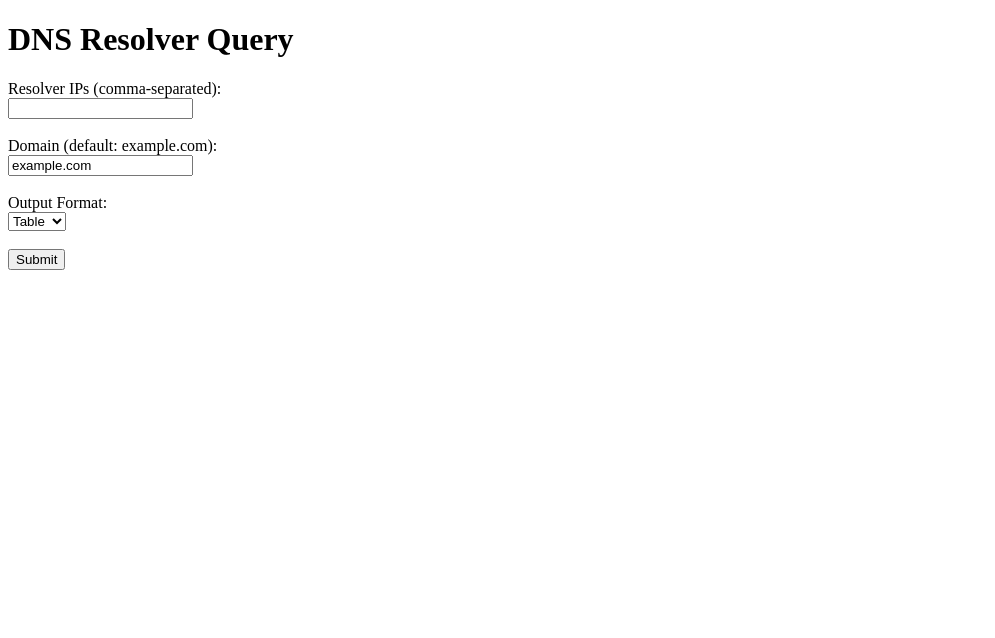
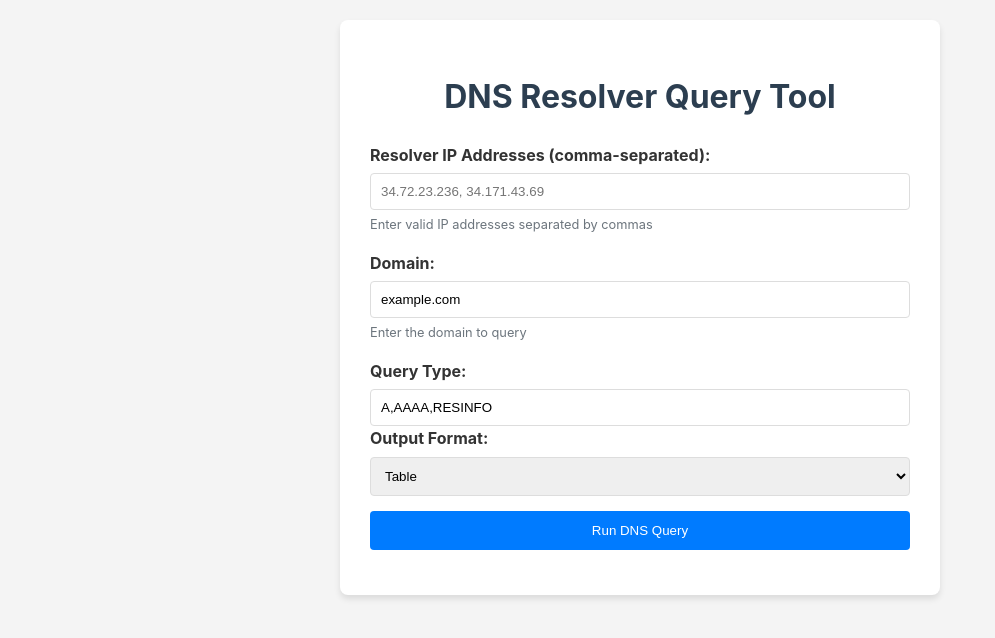
Before and after one commit to RavenWorks247/rfc9606-sketch-warningnotreal, a Flask app: page / in a window 1280 px wide. Shown: the top 638 px of the page, without its empty margins (0-995 px from the left). Run offline with Flask 3, Linux system fonts and the light colour scheme.

Commit message:
It's Working

```diff
--- a/DNS-PY/dns_query_tool/app.py
+++ b/DNS-PY/dns_query_tool/app.py
@@ -1,10 +1,9 @@
 from flask import Flask, request, jsonify, render_template
 import ipaddress
 import logging
-from query_dns import query_resolver_info
-from parse_resolver import parse_dns_response
-from compare_resolvers import compare_resolver_features
-from utils.helper_functions import format_json_output
+from query_dns import query_resolver_info, parse_resinfo_record
+from typing import Union, Dict, List
+from tabulate import tabulate
 
 app = Flask(__name__)
 
@@ -15,12 +14,6 @@ logger = logging.getLogger(__name__)
 def validate_ip(ip_str: str) -> bool:
     """
     Validate if the provided string is a valid IP address.
-
-    Args:
-        ip_str (str): IP address to validate
-
-    Returns:
-        bool: True if valid IP, False otherwise
     """
     try:
         ipaddress.ip_address(ip_str)
@@ -36,52 +29,99 @@ def home():
     return render_template('index.html')
 
 @app.route('/query', methods=['POST'])
-def query():
+def query() -> Union[Dict, str]:
+    """
+    Process DNS query requests from the web form.
+    """
     try:
-        # Extract and parse resolvers
         resolvers_input = request.form.get('resolvers', '')
-        resolvers = [ip.strip() for ip in resolvers_input.split(',') if ip.strip()]
         domain = request.form.get('domain', 'example.com')
+        query_types = [qt.strip().upper() for qt in request.form.get('query_types', 'A,AAAA,RESINFO').split(',')]
         output_format = request.form.get('output', 'table')
 
-        # Log parsed resolvers
-        logger.info(f"Parsed resolvers: {resolvers}")
-
-        # Validate resolver IPs
-        valid_resolvers = [ip for ip in resolvers if validate_ip(ip)]
-        logger.info(f"Valid resolvers: {valid_resolvers}")
-
-        if not valid_resolvers:
+        resolvers = [ip.strip() for ip in resolvers_input.split(',') if validate_ip(ip.strip())]
+        if not resolvers:
             return jsonify({"error": "No valid resolver IP addresses provided."}), 400
 
-        # Query each resolver
-        resolver_data = {}
-        for resolver_ip in valid_resolvers:
-            logger.info(f"Querying resolver: {resolver_ip}")
-            try:
-                response = query_resolver_info(resolver_ip, domain=domain)
-                if response:
-                    parsed_data = parse_dns_response(response)
-                    resolver_data[resolver_ip] = parsed_data
-                else:
-                    logger.warning(f"No data retrieved for resolver {resolver_ip}")
-            except Exception as e:
-                logger.error(f"Error querying resolver {resolver_ip}: {e}")
+        query_results = {}
 
-        # Format results
-        if resolver_data:
-            if output_format == 'json':
-                return jsonify(resolver_data)
-            else:
-                comparison = compare_resolver_features(resolver_data)
-                return render_template('result.html', comparison=comparison)
+        for resolver_ip in resolvers:
+            query_results[resolver_ip] = {}
+            for query_type in query_types:
+                logger.info(f"Querying {domain} ({query_type}) via {resolver_ip}")
+                response = query_resolver_info(resolver_ip, domain, query_type)
+
+                # Process different query types
+                if query_type == 'RESINFO' and response:
+                    # Parse first RESINFO record
+                    parsed_resinfo = parse_resinfo_record(response[0]) if response else {}
+
+                    # Map parsed RESINFO to more readable format
+                    resinfo_result = {
+                        'QNAME Minimization': parsed_resinfo.get('qnamemin', 'Not Supported'),
+                        'Extended Errors': parsed_resinfo.get('exterr', 'No extended errors'),
+                        'Info URL': parsed_resinfo.get('infourl', 'No info URL')
+                    }
+                    response = resinfo_result
+                elif response:
+                    # For other record types, format as a comma-separated string
+                    response = ', '.join(map(str, response))
+
+                query_results[resolver_ip][query_type] = response or "No data"
+
+        if output_format == 'json':
+            return jsonify(query_results)
         else:
-            return jsonify({"warning": "No resolver data available for comparison."}), 200
+            # Comprehensive table generation
+            table_data = []
+
+            # Prepare headers
+            headers = ['Feature/Record Type'] + list(query_results.keys())
+
+            # First, add RESINFO features
+            default_features = [
+                'QNAME Minimization',
+                'Extended Errors',
+                'Info URL'
+            ]
+
+            # Iterate through default features
+            for feature in default_features:
+                row = [feature]
+                for resolver_ip in query_results.keys():
+                    # Extract feature value
+                    value = "N/A"
+                    for query_type, results in query_results[resolver_ip].items():
+                        if isinstance(results, dict) and feature in results:
+                            value = str(results[feature])
+                            break
+                    row.append(value)
+                table_data.append(row)
+
+            # Add other query types
+            other_query_types = [qt for qt in query_types if qt != 'RESINFO']
+            for query_type in other_query_types:
+                row = [query_type]
+                for resolver_ip in query_results.keys():
+                    # Get the record values
+                    value = query_results[resolver_ip].get(query_type, 'No data')
+                    row.append(str(value))
+                table_data.append(row)
+
+            # Generate table with improved formatting
+            table_output = tabulate(
+                table_data,
+                headers=headers,
+                tablefmt='html',  # Use HTML format for rendering in template
+                numalign='left',
+                stralign='left'
+            )
+
+            return render_template('result.html', comparison=table_output)
 
     except Exception as e:
-        logger.error(f"Error processing query: {e}")
+        logger.error(f"Error processing query: {e}", exc_info=True)
         return jsonify({"error": "An internal error occurred."}), 500
-
 
 if __name__ == '__main__':
     app.run(debug=True)
--- a/DNS-PY/dns_query_tool/templates/index.html
+++ b/DNS-PY/dns_query_tool/templates/index.html
@@ -1,24 +1,108 @@
 <!DOCTYPE html>
-<html>
+<html lang="en">
 <head>
-    <title>DNS Resolver Query</title>
+    <meta charset="UTF-8">
+    <meta name="viewport" content="width=device-width, initial-scale=1.0">
+    <title>DNS Resolver Query Tool</title>
+    <style>
+        body {
+            font-family: -apple-system, BlinkMacSystemFont, "Segoe UI", Roboto, Helvetica, Arial, sans-serif;
+            line-height: 1.6;
+            color: #333;
+            max-width: 600px;
+            margin: 0 auto;
+            padding: 20px;
+            background-color: #f4f4f4;
+        }
+        .container {
+            background-color: white;
+            border-radius: 8px;
+            box-shadow: 0 4px 6px rgba(0, 0, 0, 0.1);
+            padding: 30px;
+        }
+        h1 {
+            color: #2c3e50;
+            text-align: center;
+            margin-bottom: 20px;
+        }
+        .form-group {
+            margin-bottom: 15px;
+        }
+        label {
+            display: block;
+            margin-bottom: 5px;
+            font-weight: bold;
+        }
+        input, select {
+            width: 100%;
+            padding: 10px;
+            border: 1px solid #ddd;
+            border-radius: 4px;
+            box-sizing: border-box;
+        }
+        .submit-btn {
+            display: block;
+            width: 100%;
+            padding: 12px;
+            background-color: #007bff;
+            color: white;
+            border: none;
+            border-radius: 4px;
+            cursor: pointer;
+            transition: background-color 0.3s ease;
+        }
+        .submit-btn:hover {
+            background-color: #0056b3;
+        }
+        .hint {
+            color: #6c757d;
+            font-size: 0.8em;
+            margin-top: 5px;
+        }
+    </style>
 </head>
 <body>
-    <h1>DNS Resolver Query</h1>
-    <form action="/query" method="POST">
-        <label for="resolvers">Resolver IPs (comma-separated):</label><br>
-        <input type="text" id="resolvers" name="resolvers" required><br><br>
+    <div class="container">
+        <h1>DNS Resolver Query Tool</h1>
+        <form action="/query" method="post">
+            <div class="form-group">
+                <label for="resolvers">Resolver IP Addresses (comma-separated):</label>
+                <input type="text" id="resolvers" name="resolvers" required
+                       placeholder="34.72.23.236, 34.171.43.69"
+                       pattern="^(\s*\d{1,3}\.\d{1,3}\.\d{1,3}\.\d{1,3}\s*,)*\s*\d{1,3}\.\d{1,3}\.\d{1,3}\.\d{1,3}\s*$">
+                <div class="hint">Enter valid IP addresses separated by commas</div>
+            </div>
 
-        <label for="domain">Domain (default: example.com):</label><br>
-        <input type="text" id="domain" name="domain" value="example.com"><br><br>
+            <div class="form-group">
+                <label for="domain">Domain:</label>
+                <input type="text" id="domain" name="domain" required value="example.com">
+                <div class="hint">Enter the domain to query</div>
+            </div>
 
-        <label for="output">Output Format:</label><br>
-        <select id="output" name="output">
-            <option value="table">Table</option>
-            <option value="json">JSON</option>
-        </select><br><br>
+            <div class="form-group">
+                <label for="query_types">Query Type:</label>
+        <input id="query_types" name="query_types"
+               value="A,AAAA,RESINFO"
+               list="query_types_list"
+               placeholder="Type query types (comma-separated)">
+        <datalist id="query_types_list">
+            <option value="RESINFO">
+            <option value="A">
+            <option value="AAAA">
+            <option value="CNAME">
+            <option value="MX">
+        </datalist>
 
-        <button type="submit">Submit</button>
-    </form>
+            <div class="form-group">
+                <label for="output">Output Format:</label>
+                <select id="output" name="output">
+                    <option value="table" selected>Table</option>
+                    <option value="json">JSON</option>
+                </select>
+            </div>
+
+            <button type="submit" class="submit-btn">Run DNS Query</button>
+        </form>
+    </div>
 </body>
 </html>
```
Also changed, not shown: DNS-PY/dns_query_tool/parse_resolver.py (+44 -10 lines), DNS-PY/dns_query_tool/query_dns.py (+68 -12 lines), DNS-PY/dns_query_tool/templates/result.html (+76 -4 lines).
